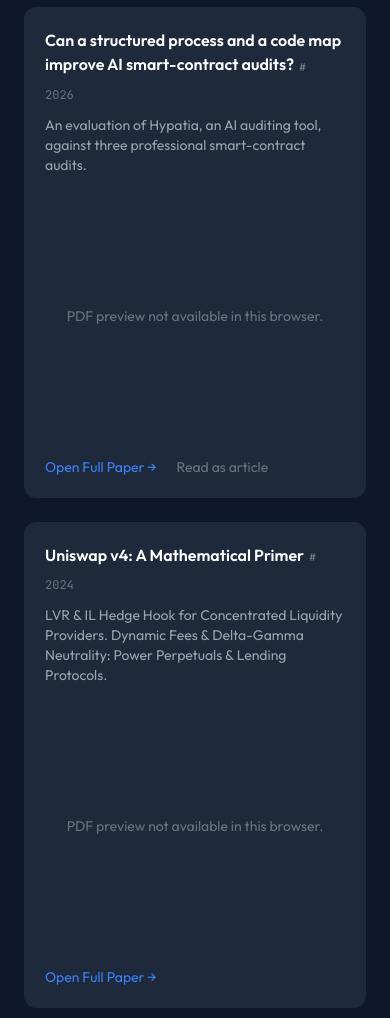
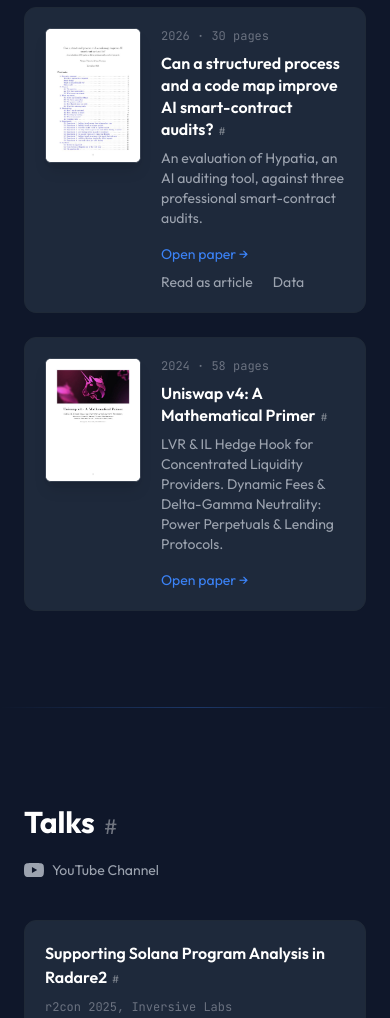
Before and after one commit to scab24/scab24.github.io, a plain HTML site: page index.html in a window 390 px wide. Shown: the part 10940-11958 px from the top of the page. Drawn offline with nearby package versions, Linux system fonts and the light colour scheme.

Commit message:
feat(papers): show a first-page image on each card and open PDFs natively on phones

```diff
--- a/index.html
+++ b/index.html
@@ -1084,38 +1084,34 @@
 
             <!-- Papers, side by side -->
             <div class="grid md:grid-cols-2 gap-6">
-            <!-- Hypatia paper -->
-            <div class="fade-up bg-card border border-gray-800 rounded-xl p-5 flex flex-col">
-                <h3 class="text-white text-base font-semibold mb-2">Can a structured process and a code map improve AI smart-contract audits?</h3>
-                <p class="text-gray-500 text-xs font-mono mb-3">2026</p>
-                <p class="text-gray-400 text-sm mb-4 flex-1">An evaluation of Hypatia, an AI auditing tool, against three professional smart-contract audits.</p>
-                <div class="paper-preview rounded-lg overflow-hidden border border-gray-800 mb-4" style="height: 220px;">
-                    <object data="reports/hypatia-benchmark.pdf" type="application/pdf" width="100%" height="100%">
-                        <div class="flex items-center justify-center h-full bg-card">
-                            <p class="text-gray-500 text-sm">PDF preview not available in this browser.</p>
-                        </div>
-                    </object>
+            <article class="fade-up bg-card border border-gray-800 rounded-xl p-5 flex gap-5 min-w-0 hover:border-gray-700 transition">
+                <a href="reports/pdf-viewer.html#file=hypatia-benchmark.pdf&title=Can%20a%20structured%20process%20and%20a%20code%20map%20improve%20AI%20smart-contract%20audits%3F" target="_blank" class="paper-thumb flex-none w-24 sm:w-32 self-start" aria-label="Open the paper: Can a structured process and a code map improve AI smart-contract audits?">
+                    <img src="images/papers/hypatia-benchmark.jpg" alt="First page of Can a structured process and a code map improve AI smart-contract audits?" width="579" height="819" loading="lazy" class="w-full h-auto rounded-md border border-gray-700 bg-white shadow-lg">
+                </a>
+                <div class="flex flex-col min-w-0">
+                    <p class="text-gray-500 text-xs font-mono mb-2">2026 &middot; 30 pages</p>
+                    <h3 class="text-white text-base font-semibold leading-snug mb-2">Can a structured process and a code map improve AI smart-contract audits?</h3>
+                    <p class="text-gray-400 text-sm mb-4 flex-1">An evaluation of Hypatia, an AI auditing tool, against three professional smart-contract audits.</p>
+                    <div class="flex items-center flex-wrap gap-x-5 gap-y-2">
+                        <a href="reports/pdf-viewer.html#file=hypatia-benchmark.pdf&title=Can%20a%20structured%20process%20and%20a%20code%20map%20improve%20AI%20smart-contract%20audits%3F" target="_blank" class="text-primary text-sm hover:text-accent transition whitespace-nowrap">Open paper &rarr;</a>
+                        <a href="blog/hypatia-benchmark.html" class="text-gray-400 text-sm hover:text-white transition whitespace-nowrap">Read as article</a>
+                        <a href="https://github.com/scab24/hypatia-benchmark" target="_blank" class="text-gray-400 text-sm hover:text-white transition whitespace-nowrap">Data</a>
+                    </div>
                 </div>
-                <div class="flex items-center gap-5">
-                    <a href="reports/pdf-viewer.html#file=hypatia-benchmark.pdf&title=Can%20a%20structured%20process%20and%20a%20code%20map%20improve%20AI%20smart-contract%20audits%3F" target="_blank" class="text-primary text-sm hover:text-accent transition">Open Full Paper &rarr;</a>
-                    <a href="blog/hypatia-benchmark.html" class="text-gray-500 text-sm hover:text-gray-300 transition">Read as article</a>
+            </article>
+            <article class="fade-up bg-card border border-gray-800 rounded-xl p-5 flex gap-5 min-w-0 hover:border-gray-700 transition">
+                <a href="reports/pdf-viewer.html#file=UniswapV4_Hookathon_IL_Hedging_MathPrimer.pdf&title=Uniswap%20v4%20%E2%80%94%20A%20Mathematical%20Primer" target="_blank" class="paper-thumb flex-none w-24 sm:w-32 self-start" aria-label="Open the paper: Uniswap v4: A Mathematical Primer">
+                    <img src="images/papers/uniswap-v4-primer.jpg" alt="First page of Uniswap v4: A Mathematical Primer" width="579" height="819" loading="lazy" class="w-full h-auto rounded-md border border-gray-700 bg-white shadow-lg">
+                </a>
+                <div class="flex flex-col min-w-0">
+                    <p class="text-gray-500 text-xs font-mono mb-2">2024 &middot; 58 pages</p>
+                    <h3 class="text-white text-base font-semibold leading-snug mb-2">Uniswap v4: A Mathematical Primer</h3>
+                    <p class="text-gray-400 text-sm mb-4 flex-1">LVR &amp; IL Hedge Hook for Concentrated Liquidity Providers. Dynamic Fees &amp; Delta-Gamma Neutrality: Power Perpetuals &amp; Lending Protocols.</p>
+                    <div class="flex items-center flex-wrap gap-x-5 gap-y-2">
+                        <a href="reports/pdf-viewer.html#file=UniswapV4_Hookathon_IL_Hedging_MathPrimer.pdf&title=Uniswap%20v4%20%E2%80%94%20A%20Mathematical%20Primer" target="_blank" class="text-primary text-sm hover:text-accent transition whitespace-nowrap">Open paper &rarr;</a>
+                    </div>
                 </div>
-            </div>
-
-            <!-- Paper -->
-            <div class="fade-up bg-card border border-gray-800 rounded-xl p-5 flex flex-col">
-                <h3 class="text-white text-base font-semibold mb-2">Uniswap v4: A Mathematical Primer</h3>
-                <p class="text-gray-500 text-xs font-mono mb-3">2024</p>
-                <p class="text-gray-400 text-sm mb-4 flex-1">LVR & IL Hedge Hook for Concentrated Liquidity Providers. Dynamic Fees & Delta-Gamma Neutrality: Power Perpetuals & Lending Protocols.</p>
-                <div class="paper-preview rounded-lg overflow-hidden border border-gray-800 mb-4" style="height: 220px;">
-                    <object data="reports/UniswapV4_Hookathon_IL_Hedging_MathPrimer.pdf" type="application/pdf" width="100%" height="100%">
-                        <div class="flex items-center justify-center h-full bg-card">
-                            <p class="text-gray-500 text-sm">PDF preview not available in this browser.</p>
-                        </div>
-                    </object>
-                </div>
-                <a href="reports/pdf-viewer.html#file=UniswapV4_Hookathon_IL_Hedging_MathPrimer.pdf&title=Uniswap%20v4%20%E2%80%94%20A%20Mathematical%20Primer" target="_blank" class="text-primary text-sm hover:text-accent transition">Open Full Paper &rarr;</a>
-            </div>
+            </article>
             </div>
         </div>
     </section>
```
Also changed, not shown: reports/pdf-viewer.html (+6 -0 lines), images/papers/hypatia-benchmark.jpg (added), images/papers/uniswap-v4-primer.jpg (added).
